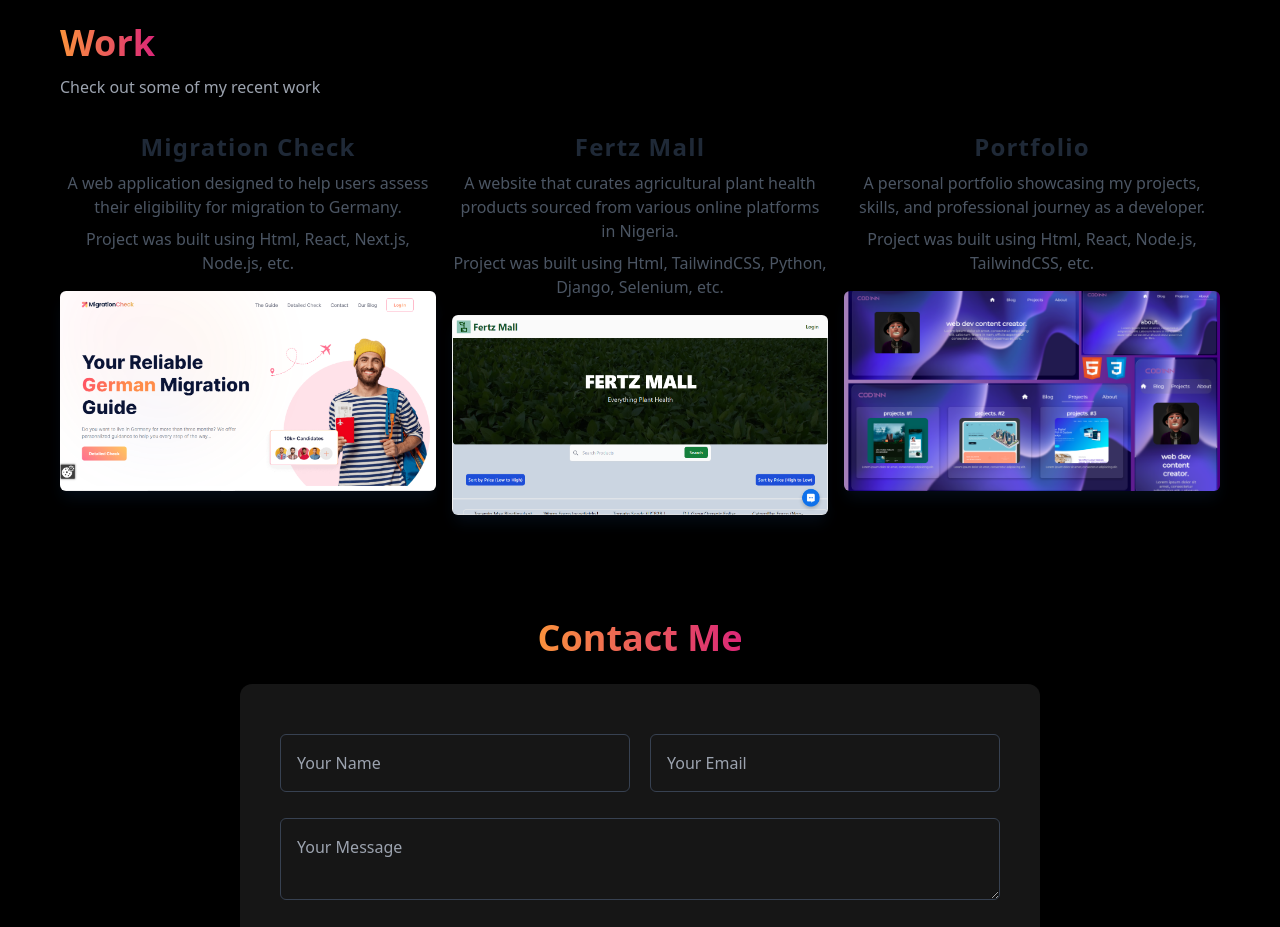
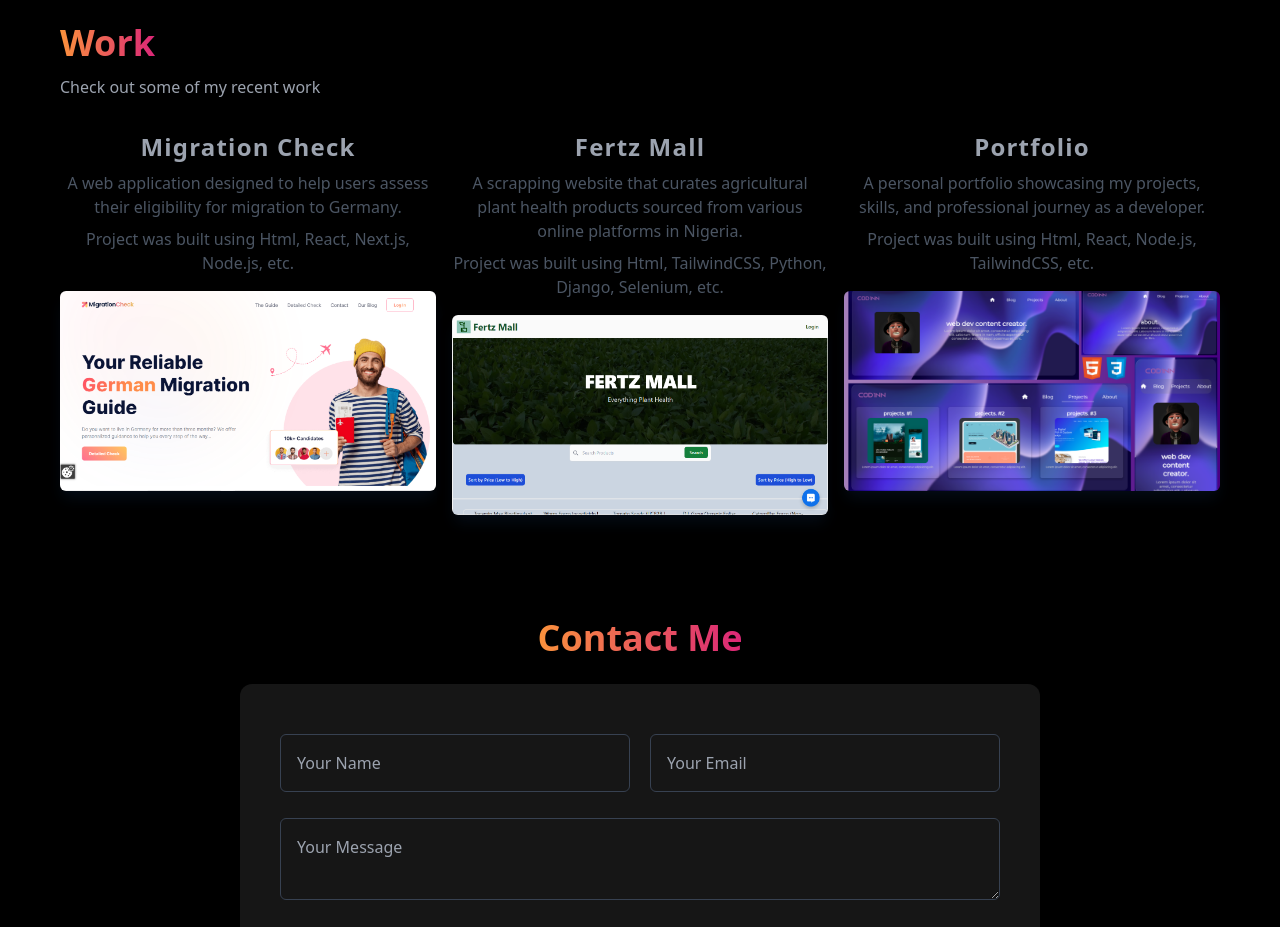
Before and after one commit to sam-guru/portfolio, a React (Create React App) app: page / in a window 1280 px wide. Shown: the part 1600-2527 px from the top of the page. Built offline with nearby package versions, Linux system fonts and the light colour scheme.

Commit message:
projects names fonts

```diff
--- a/src/components/Work.jsx
+++ b/src/components/Work.jsx
@@ -24,7 +24,7 @@ const Work = () => {
         {/* Migration Check */}
         <div data-aos="fade-up" data-aos-delay="300" className='flex flex-col items-center'>
           <div className='text-center mb-4'>
-            <span className='text-2xl font-bold text-gray-800 tracking-wider'>Migration Check</span>
+            <span className='text-2xl font-bold text-gray-400 tracking-wider'>Migration Check</span>
             <p className='text-gray-600 mt-2'>
               A web application designed to help users assess their eligibility for migration to Germany.
             </p>
@@ -53,9 +53,9 @@ const Work = () => {
         {/* Fertz Mall */}
         <div data-aos="fade-up" data-aos-delay="200" className='flex flex-col items-center'>
           <div className='text-center mb-4'>
-            <span className='text-2xl font-bold text-gray-800 tracking-wider'>Fertz Mall</span>
+            <span className='text-2xl font-bold text-gray-400 tracking-wider'>Fertz Mall</span>
             <p className='text-gray-600 mt-2'>
-              A website that curates agricultural plant health products sourced from various online platforms in Nigeria.
+              A scrapping website that curates agricultural plant health products sourced from various online platforms in Nigeria.
             </p>
             <p className='text-gray-600 mt-2 border-top-10'>
               Project was built using Html, TailwindCSS, Python, Django, Selenium, etc.
@@ -82,7 +82,7 @@ const Work = () => {
         {/* Portfolio */}
         <div data-aos="fade-up" data-aos-delay="300" className='flex flex-col items-center'>
           <div className='text-center mb-4'>
-            <span className='text-2xl font-bold text-gray-800 tracking-wider'>Portfolio</span>
+            <span className='text-2xl font-bold text-gray-400 tracking-wider'>Portfolio</span>
             <p className='text-gray-600 mt-2'>
               A personal portfolio showcasing my projects, skills, and professional journey as a developer.
             </p>
```
